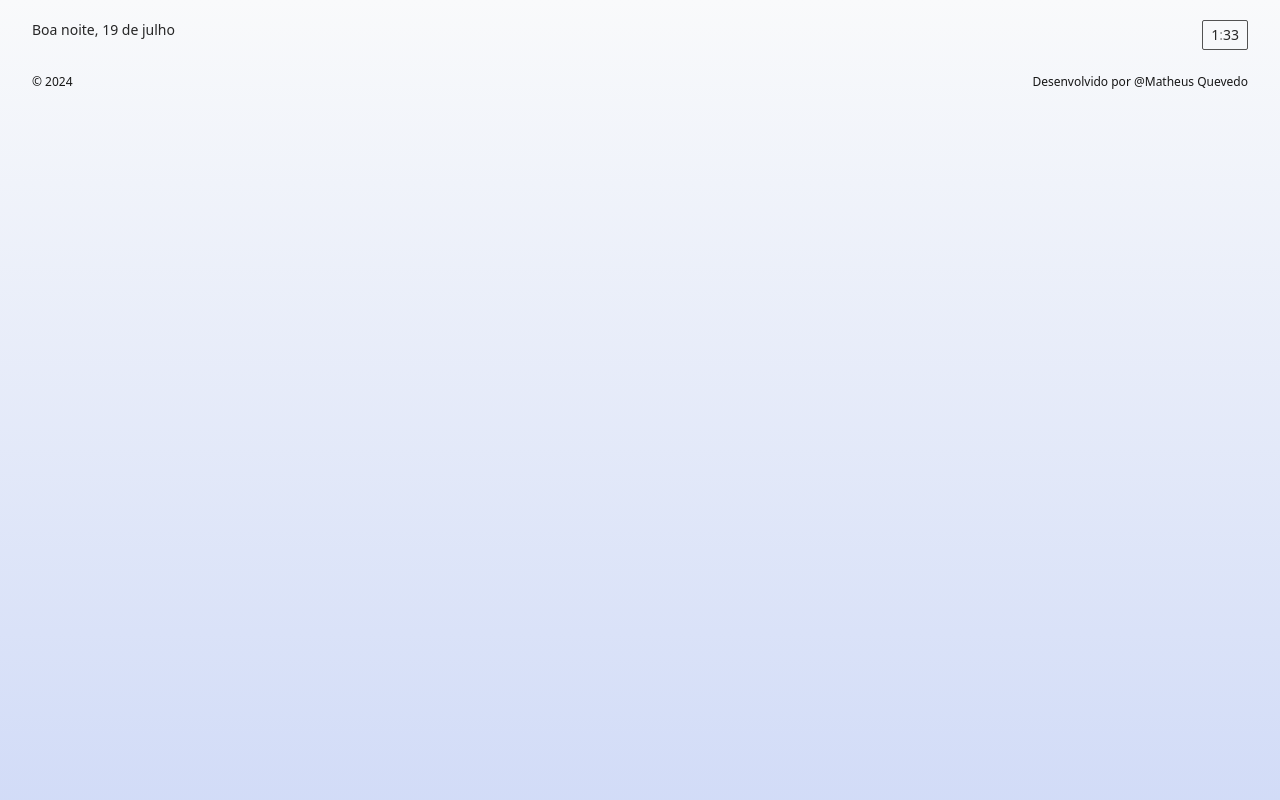
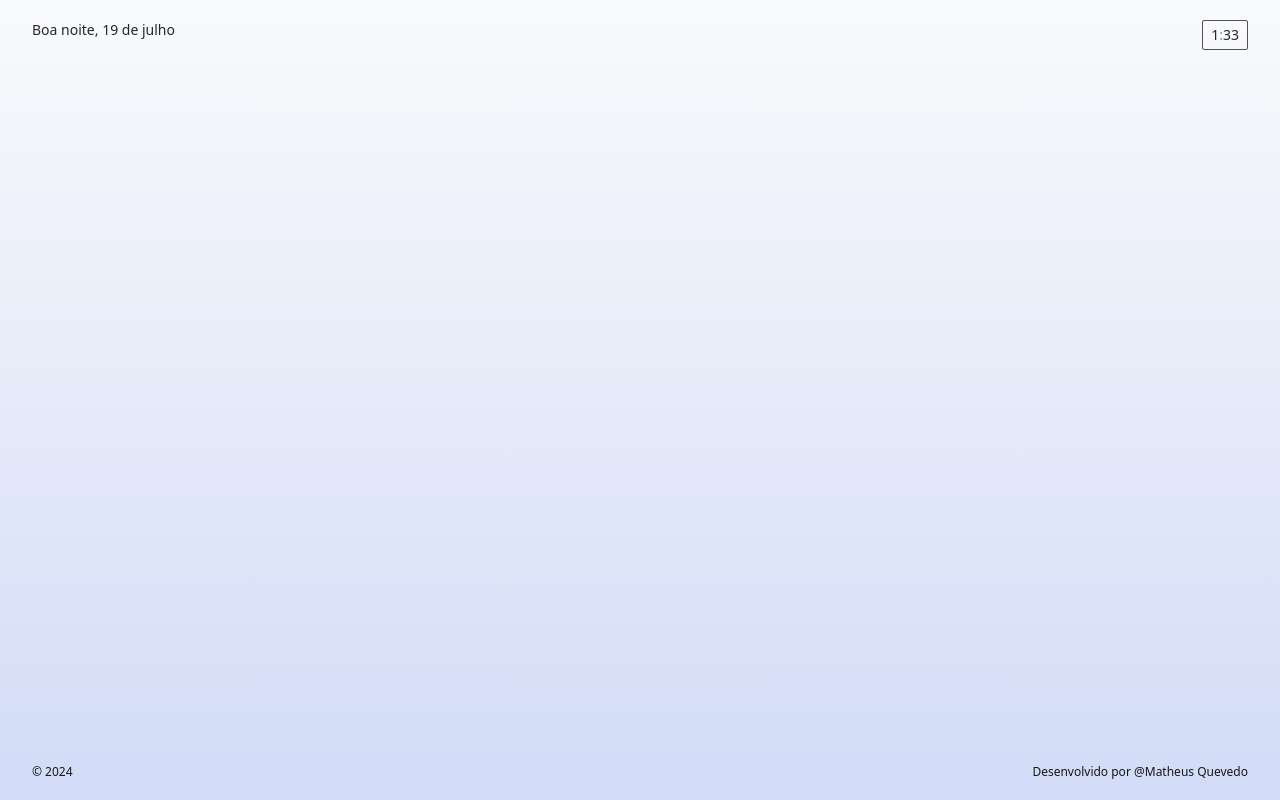
Before and after one commit to mthquevedo/Minhas-ferramentas, a React (Vite) app: page / in a window 1280 px wide. Built offline with nearby package versions, Linux system fonts and the light colour scheme.

Commit message:
Adição: a característica de flex:1 foi adicionada

```diff
--- a/src/pages/Home/index.tsx
+++ b/src/pages/Home/index.tsx
@@ -3,7 +3,7 @@ import { Link } from "react-router-dom";
 export function Home() {
 
     return (
-        <div className="">
+        <div className="flex-1">
             <main>
                 <Link to="contador"></Link>
             </main>
```
